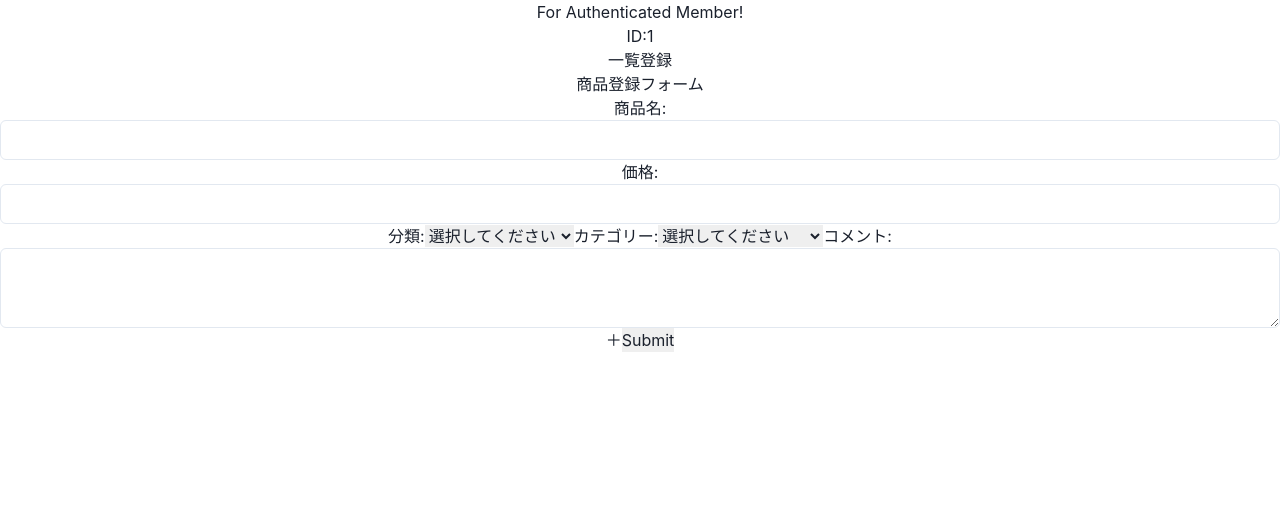
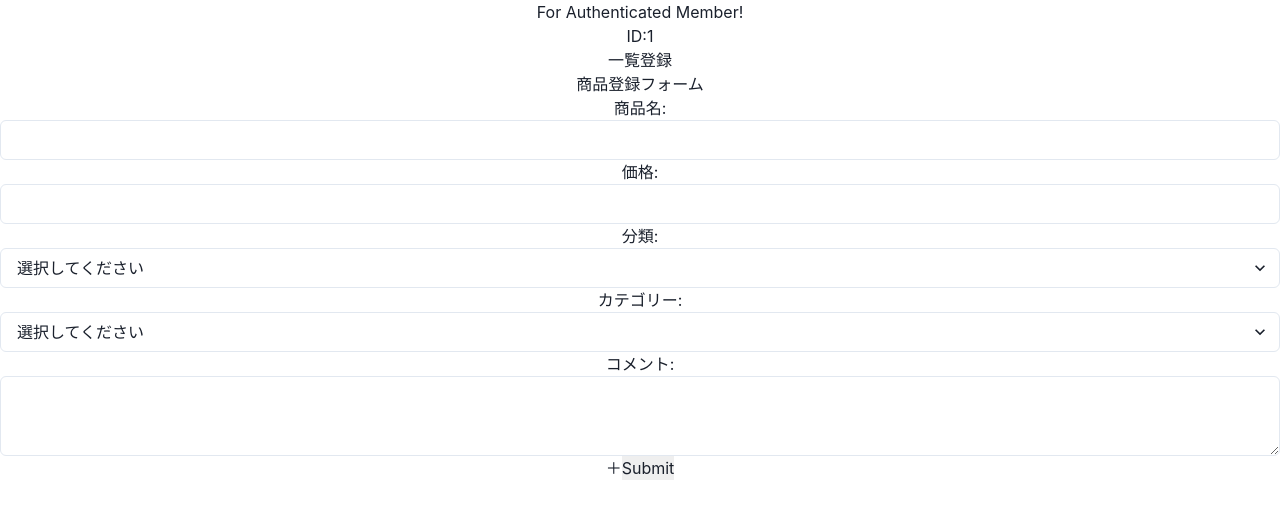
Before and after one commit to azufb/dockerExpress, a React (Create React App) app in the folder frontend/: page /Authenticated/1/ItemRegisterForm in a window 1280 px wide. Shown: the top 518 px of the page. Built offline with nearby package versions, Linux system fonts and the light colour scheme.

Commit message:
select部分をChakra UIのSelectに変更

```diff
--- a/frontend/src/components/EditItem.jsx
+++ b/frontend/src/components/EditItem.jsx
@@ -4,7 +4,7 @@ import { useParams } from "react-router-dom";
 import { useSetRecoilState } from "recoil";
 import { itemDetailUpdateTimeAtom } from "../atoms/itemAtom";
 import itemCategoryData from "../jsData/itemCategoryData";
-import { Input, Textarea } from "@chakra-ui/react";
+import { Input, Select, Textarea } from "@chakra-ui/react";
 
 const EditItem = (props) => {
     const setItemDetailUpdateTime = useSetRecoilState(itemDetailUpdateTimeAtom);
@@ -49,18 +49,18 @@ const EditItem = (props) => {
                 <label>価格:</label>
                 <Input {...register('itemPrice')} />
                 <label>分類:</label>
-                <select {...register('itemType')}>
+                <Select {...register('itemType')}>
                     <option value='' selected>選択してください</option>
                     <option value='actual'>現品</option>
                     <option value='sample'>サンプル</option>
-                </select>
+                </Select>
                 <label>カテゴリー:</label>
-                <select {...register('itemCategory')}>
+                <Select {...register('itemCategory')}>
                     <option value='' selected>選択してください</option>
                     {itemCategoryData.map((category, index) => (
                         <option key={index} value={category.value}>{category.name}</option>
                     ))}
-                </select>
+                </Select>
                 <label>コメント:</label>
                 <Textarea {...register('comment')} />
                 <div>
--- a/frontend/src/components/ItemRegisterForm.jsx
+++ b/frontend/src/components/ItemRegisterForm.jsx
@@ -4,7 +4,7 @@ import { useSetRecoilState } from "recoil";
 import { itemListAtom } from "../atoms/itemAtom";
 import axios from 'axios';
 import { useParams } from "react-router-dom";
-import { Input, Textarea } from "@chakra-ui/react";
+import { Input, Select, Textarea } from "@chakra-ui/react";
 
 const ItemRegisterForm = () => {
     const { register, handleSubmit, control } = useForm({
@@ -76,18 +76,18 @@ const ItemRegisterForm = () => {
                             <label>価格:</label>
                             <Input {...register(`itemRegister.${index}.itemPrice`)} />
                             <label>分類:</label>
-                            <select {...register(`itemRegister.${index}.itemType`)}>
+                            <Select {...register(`itemRegister.${index}.itemType`)}>
                                 <option value='' selected>選択してください</option>
                                 <option value='actual'>現品</option>
                                 <option value='sample'>サンプル</option>
-                            </select>
+                            </Select>
                             <label>カテゴリー:</label>
-                            <select {...register(`itemRegister.${index}.itemCategory`)}>
+                            <Select {...register(`itemRegister.${index}.itemCategory`)}>
                                 <option value='' selected>選択してください</option>
                                 {itemCategoryData.map((category, index) => (
                                     <option key={index} value={category.value}>{category.name}</option>
                                 ))}
-                            </select>
+                            </Select>
                             <label>コメント:</label>
                             <Textarea {...register(`itemRegister.${index}.comment`)} />
                         </div>
```
